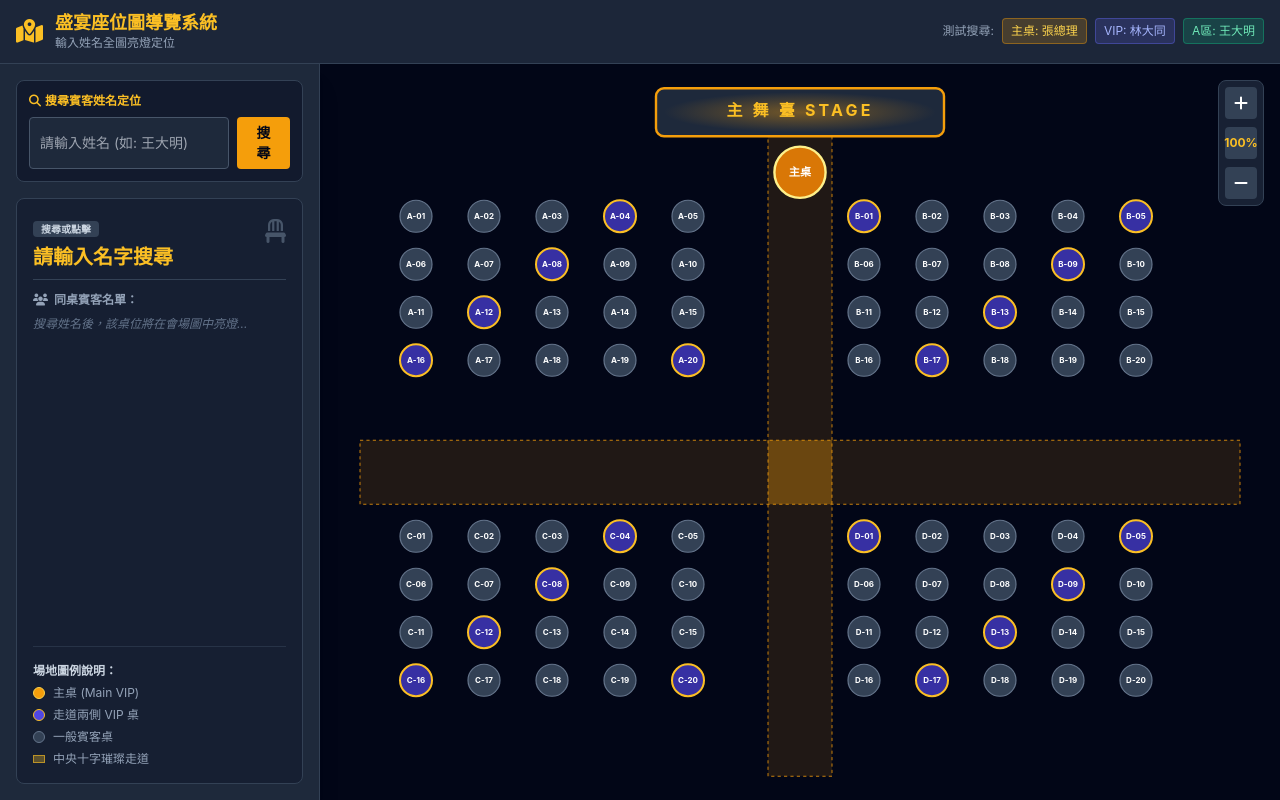
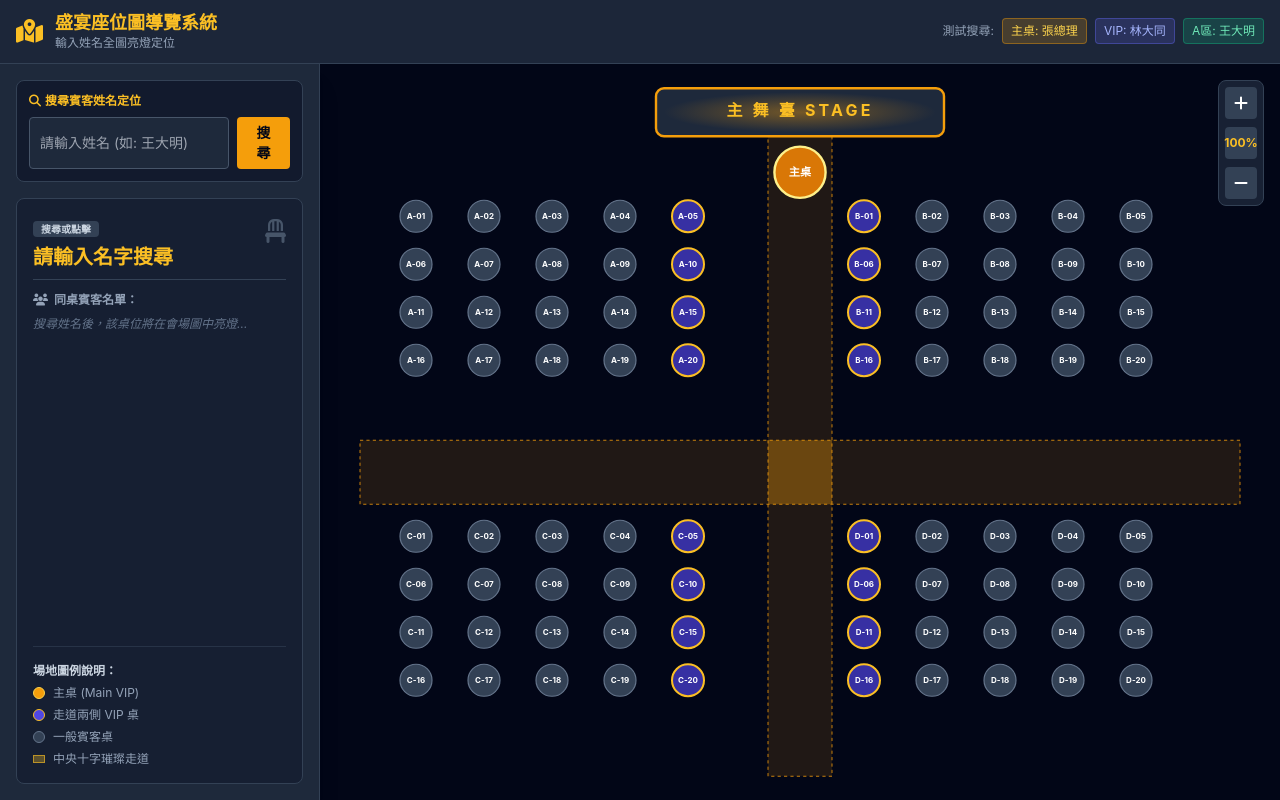
Before and after one commit to auren02121/-, a plain HTML site: page index.html in a window 1280 px wide. Drawn offline with nearby package versions, Linux system fonts and the light colour scheme.

Commit message:
Update index.html

```diff
--- a/index.html
+++ b/index.html
@@ -171,6 +171,7 @@
       { table: "Main", name: "張總理" },
       { table: "Main", name: "陳董事長" },
       { table: "Main", name: "林總經理" },
+      { table: "Main", name: "林于萱" },
       { table: "A-20", name: "林大同" },
       { table: "A-20", name: "張小燕" },
       { table: "A-01", name: "王大明" },
@@ -181,7 +182,7 @@
     ];
 
     const TABLES_DB = {};
-    const VIP_TABLES = ["A-04", "A-08", "A-12", "A-16", "A-20", "B-01", "B-05", "B-09", "B-13", "B-17", "C-04", "C-08", "C-12", "C-16", "C-20", "D-01", "D-05", "D-09", "D-13", "D-17"];
+    const VIP_TABLES = ["A-05", "A-10", "A-15", "A-20", "B-01", "B-06", "B-11", "B-16", "C-05", "C-10", "C-15", "C-20",  "D-01", "D-06", "D-11", "D-16"]
 
     function initTablesDB() {
       TABLES_DB["Main"] = { id: "Main", name: "主桌 (Main VIP)", zone: "主桌區", guests: [], isVIP: true };
```
